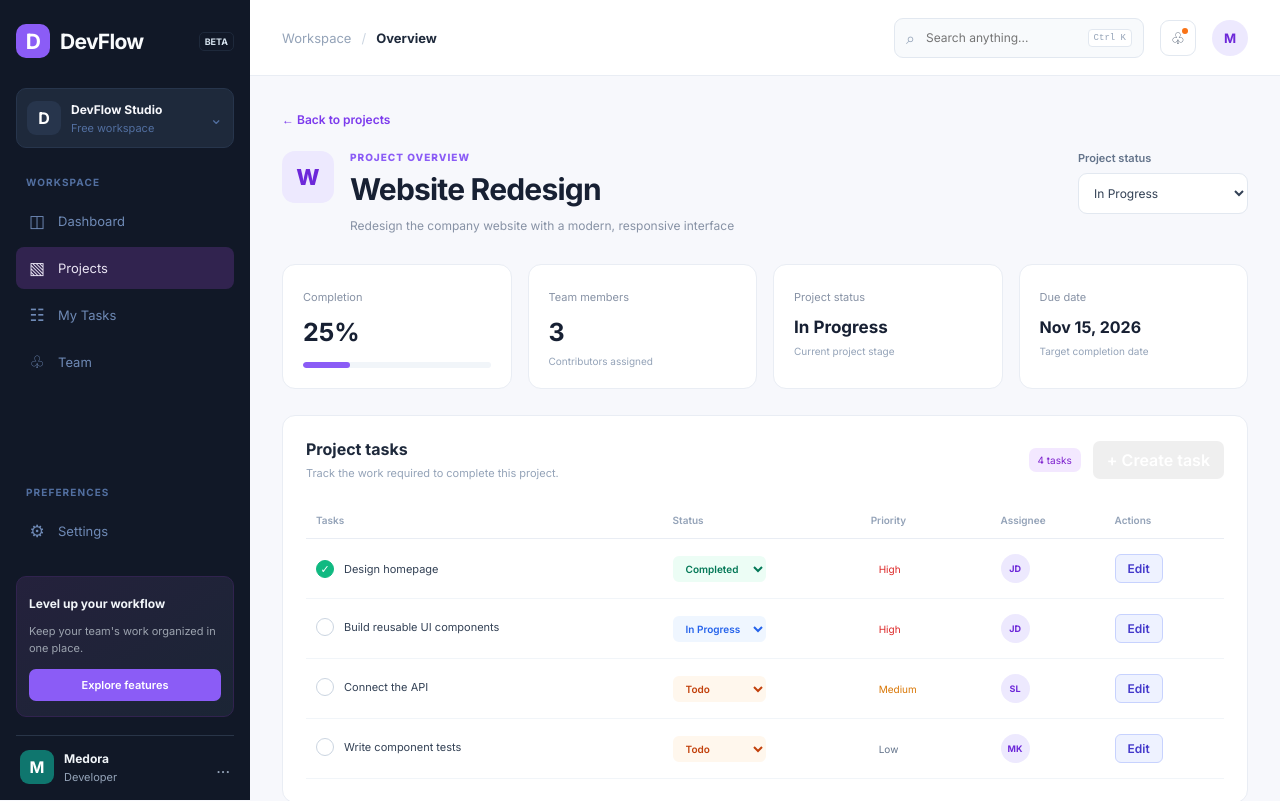
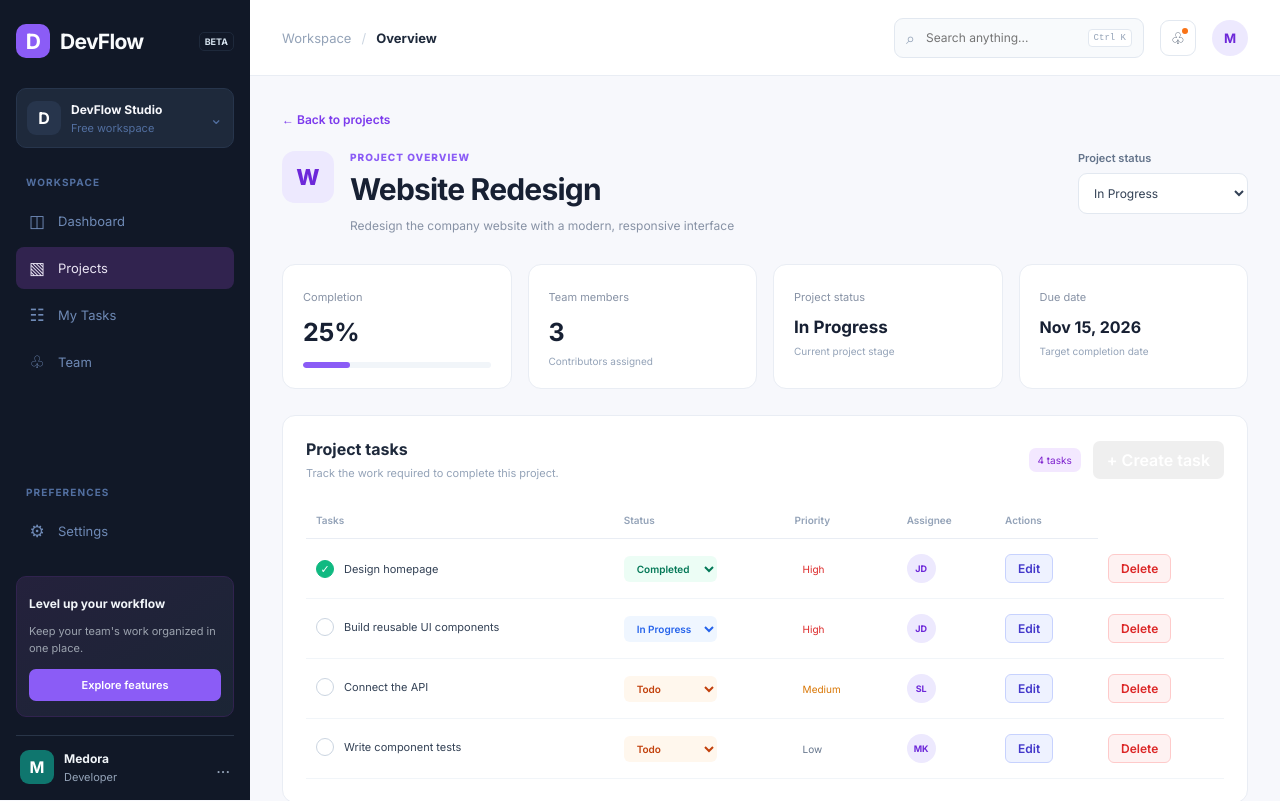
Before and after one commit to Medora140/DevFlow, an Angular app: page /projects/project-1 in a window 1280 px wide. Shown: the top 801 px of the page. Built offline with nearby package versions, Linux system fonts and the light colour scheme.

Commit message:
able to delete tasks in projects

```diff
--- a/src/app/core/core.html
+++ /dev/null
@@ -1 +0,0 @@
-<p>core works!</p>
--- a/src/app/features/projects/project-details/project-details.html
+++ b/src/app/features/projects/project-details/project-details.html
@@ -190,6 +190,23 @@
                     Edit
                   </button>
                 </td>
+                <td>
+                  @if(deletingTaskId()===task.id){
+                    <div class="delete-confirmation">
+                      <span>Delete this task?</span>
+                      <button class="confirm-delete-btn" type="button" (click)="confirmDeleteTask()">
+                        Yes
+                      </button>
+                      <button class="cancel-delete-btn" type="button" (click)="cancelDeleteTask()">No</button>
+                    </div>
+                  } @else {
+                    <div class="task-row-actions">
+                      <button class="delete-task-btn" type="button" (click)="requestDeleteTask(task.id)">
+                        Delete
+                      </button>
+                    </div>
+                  }
+                </td>
               </tr>
             }
           </tbody>
--- a/src/app/features/projects/project-details/project-details.scss
+++ b/src/app/features/projects/project-details/project-details.scss
@@ -270,10 +270,57 @@
             &:hover {
               background: #e0e7ff;
             }
-            &:focus-visible{
+            &:focus-visible {
               outline: 2px solid #6366f1;
               outline-offset: 2px;
             }
+          }
+
+          .task-row-actions {
+            display: flex;
+            align-items: center;
+            gap: 8px;
+          }
+
+          .delete-task-btn {
+            padding: 6px 12px;
+            border: 1px solid #fecaca;
+            border-radius: 6px;
+            background: #fef2f2;
+            color: #dc2626;
+            font-size: 12px;
+            font-weight: 600;
+            cursor: pointer;
+
+            &:hover {
+              background: #fee2e2;
+            }
+          }
+
+          .delete-confirmation {
+            display: flex;
+            align-items: center;
+            flex-wrap: wrap;
+            gap: 7px;
+            font-size: 11px;
+          }
+
+          .confirm-delete-btn {
+            padding: 5px 9px;
+            border: none;
+            border-radius: 5px;
+            background: #dc2626;
+            color: white;
+            cursor: pointer;
+          }
+
+          .cancel-delete-btn {
+            padding: 5px 9px;
+            border: 1px solid #d1d5db;
+            border-radius: 5px;
+            background: white;
+            color: #374151;
+            cursor: pointer;
           }
         }
       }
@@ -468,6 +515,7 @@
   font-size: 11px;
   color: #dc2626;
 }
+
 @media (max-width: 1050px) {
   .metrics-grid {
     grid-template-columns: repeat(2, minmax(0, 1fr));
--- a/src/app/features/projects/project-details/project-details.ts
+++ b/src/app/features/projects/project-details/project-details.ts
@@ -21,16 +21,17 @@ import { signal } from '@angular/core';
   styleUrl: './project-details.scss',
 })
 export class ProjectDetails {
-  private readonly fb=inject(FormBuilder);
-  readonly showCreateTaskForm= signal(false);
-  readonly editingTaskId=signal<string|null>(null);
-  readonly taskForm=this.fb.nonNullable.group({
-    title: ['',[Validators.required, Validators.minLength(3)]],
+  readonly deletingTaskId = signal<string | null>(null);
+  private readonly fb = inject(FormBuilder);
+  readonly showCreateTaskForm = signal(false);
+  readonly editingTaskId = signal<string | null>(null);
+  readonly taskForm = this.fb.nonNullable.group({
+    title: ['', [Validators.required, Validators.minLength(3)]],
     description: [''],
     priority: ['Medium' as TaskPriority],
     assignee: [''],
     dueDate: [''],
-  })
+  });
   private readonly route = inject(ActivatedRoute);
   private readonly projectsService = inject(ProjectsApiService);
   private readonly tasksService = inject(TasksApiService);
@@ -52,13 +53,13 @@ export class ProjectDetails {
     return this.tasksService.tasks().filter((task) => task.projectId === projectId);
   });
 
-  readonly projectProgress=computed(()=>{
-    const currentTasks=this.tasks();
-    if(currentTasks.length===0){
+  readonly projectProgress = computed(() => {
+    const currentTasks = this.tasks();
+    if (currentTasks.length === 0) {
       return 0;
     }
-    const completedTasks=currentTasks.filter(task=>task.status==='Completed').length;
-    return Math.round((completedTasks/currentTasks.length)*100);
+    const completedTasks = currentTasks.filter((task) => task.status === 'Completed').length;
+    return Math.round((completedTasks / currentTasks.length) * 100);
   });
 
   updateProjectStatus(status: ProjectStatus): void {
@@ -76,20 +77,20 @@ export class ProjectDetails {
     this.tasksService.updateTaskStatus(taskId, status);
   }
 
-  openCreateTaskForm():void{
+  openCreateTaskForm(): void {
     this.editingTaskId.set(null);
 
     this.taskForm.reset({
       title: '',
-      description:'',
-      priority:'Medium',
-      assignee:'',
-      dueDate:'',
-    })
+      description: '',
+      priority: 'Medium',
+      assignee: '',
+      dueDate: '',
+    });
     this.showCreateTaskForm.set(true);
   }
 
-  openEditTaskForm(task:Task):void{
+  openEditTaskForm(task: Task): void {
     this.editingTaskId.set(task.id);
     this.taskForm.patchValue({
       title: task.title,
@@ -100,59 +101,59 @@ export class ProjectDetails {
     });
     this.showCreateTaskForm.set(true);
   }
-  cancelCreateTask():void{
+  cancelCreateTask(): void {
     this.showCreateTaskForm.set(false);
     this.editingTaskId.set(null);
     this.taskForm.reset({
       title: '',
-      description:'',
-      priority:'Medium',
-      assignee:'',
-      dueDate:'',
-    })
+      description: '',
+      priority: 'Medium',
+      assignee: '',
+      dueDate: '',
+    });
   }
 
-  saveTask(): void{
-    if(this.taskForm.invalid){
+  saveTask(): void {
+    if (this.taskForm.invalid) {
       this.taskForm.markAllAsTouched();
       return;
     }
-    const project=this.project();
-    if(!project){
+    const project = this.project();
+    if (!project) {
       return;
     }
-    const formValue=this.taskForm.getRawValue();
+    const formValue = this.taskForm.getRawValue();
 
-    const taskData={
+    const taskData = {
       title: formValue.title.trim(),
       description: formValue.description.trim(),
       priority: formValue.priority,
       assignee: formValue.assignee.trim(),
       dueDate: formValue.dueDate,
     };
-    const taskId=this.editingTaskId();
-    if(taskId){
+    const taskId = this.editingTaskId();
+    if (taskId) {
       this.tasksService.updateTask(taskId, taskData);
-    }
-    else{
+    } else {
       this.tasksService.createTask({
-        ...taskData, projectId: project.id,
+        ...taskData,
+        projectId: project.id,
         status: 'Todo',
-      })
+      });
     }
     this.cancelCreateTask();
   }
-  createTask():void{
-    if(this.taskForm.invalid){
+  createTask(): void {
+    if (this.taskForm.invalid) {
       this.taskForm.markAllAsTouched();
       return;
     }
-    const project=this.project();
+    const project = this.project();
 
-    if(!project){
+    if (!project) {
       return;
     }
-    const formValue=this.taskForm.getRawValue();
+    const formValue = this.taskForm.getRawValue();
     this.tasksService.createTask({
       projectId: project.id,
       title: formValue.title.trim(),
@@ -164,4 +165,19 @@ export class ProjectDetails {
     });
     this.cancelCreateTask();
   }
+
+  requestDeleteTask(taskId: string): void {
+    this.deletingTaskId.set(taskId);
+  }
+  cancelDeleteTask(): void {
+    this.deletingTaskId.set(null);
+  }
+  confirmDeleteTask(): void {
+    const taskId = this.deletingTaskId();
+    if (!taskId) {
+      return;
+    }
+    this.tasksService.deleteTask(taskId);
+    this.deletingTaskId.set(null);
+  }
 }
```
Also changed, not shown: src/app/core/core.ts (deleted, +0 -9 lines), src/app/core/auth.service.ts (added), src/app/core/core.scss (deleted), 1 other file (tests, documents, lock files or other folders).
